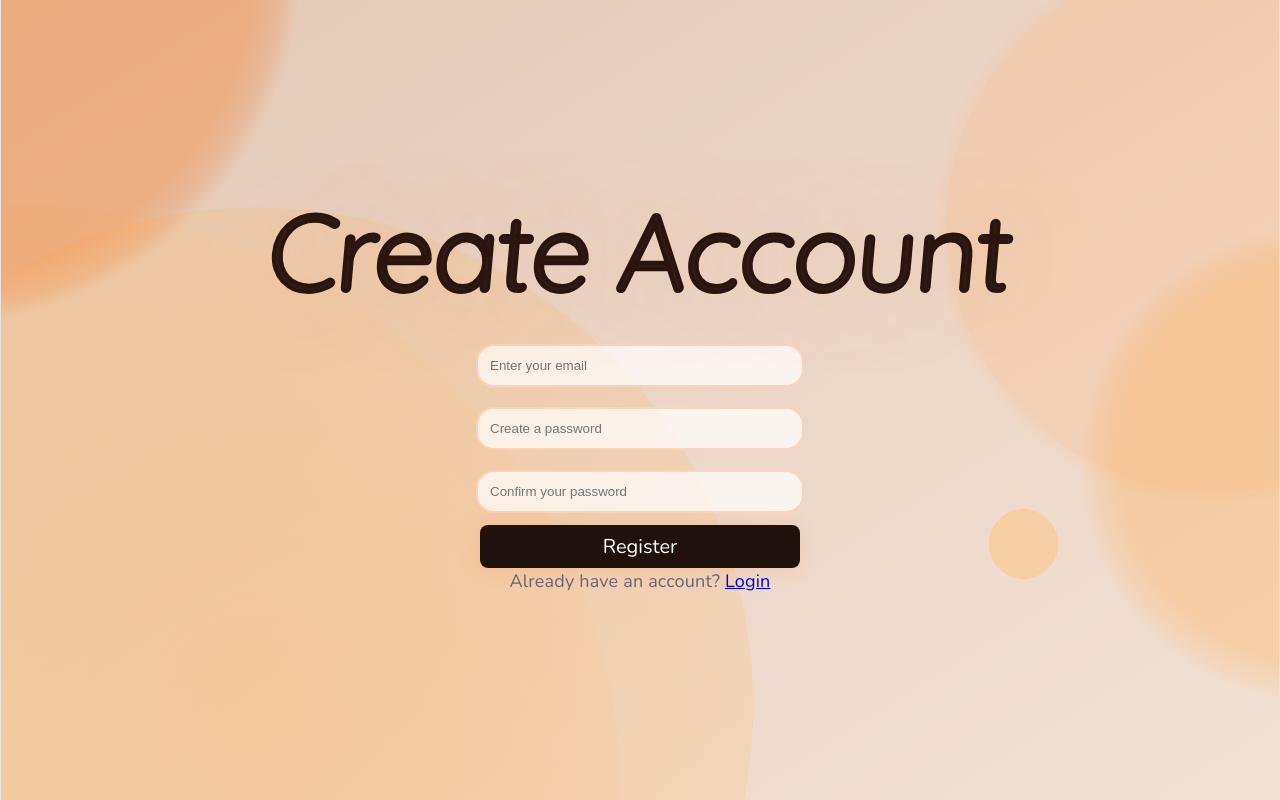
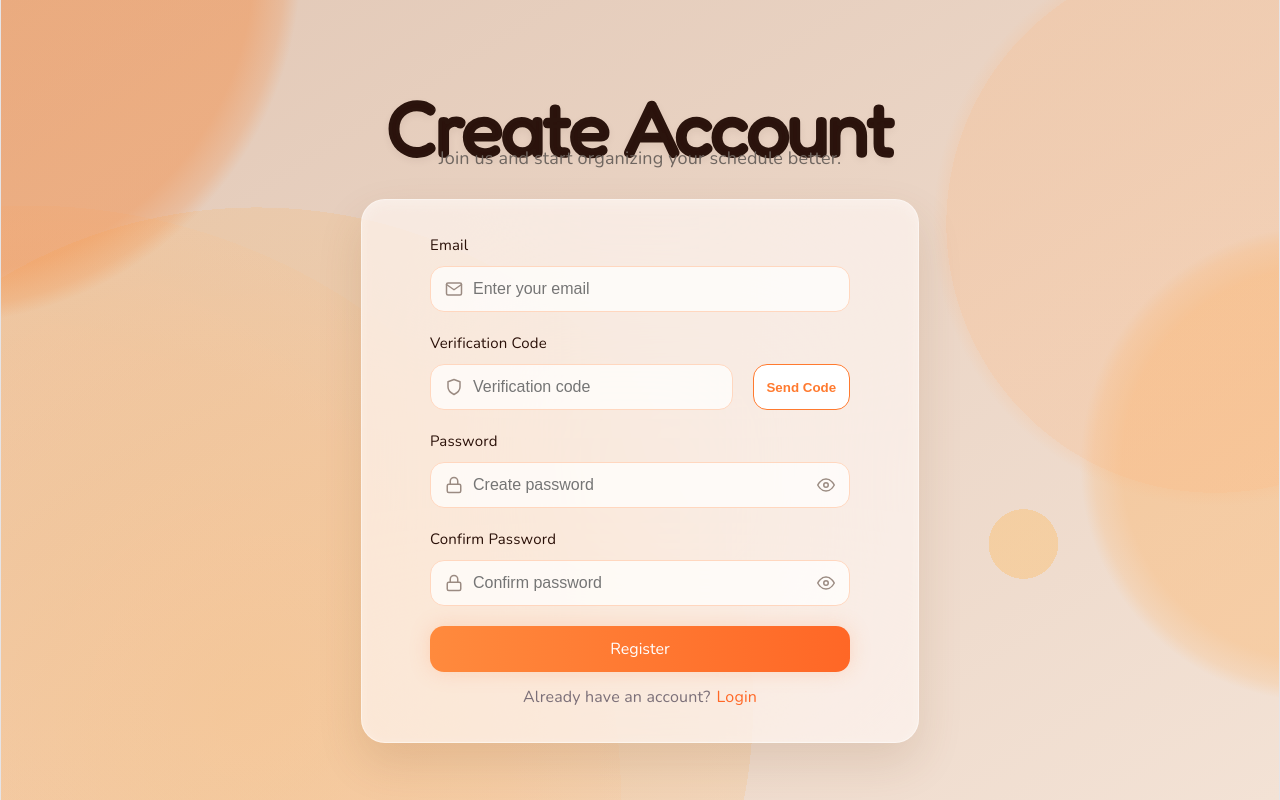
Before and after one commit to zruixuan/Orbital26-7665-ChroNUS, a React (Vite) app: page /register in a window 1280 px wide. Built offline with nearby package versions, Linux system fonts and the light colour scheme.

Commit message:
finish Register page

```diff
--- a/package.json
+++ b/package.json
@@ -10,10 +10,12 @@
     "preview": "vite preview"
   },
   "dependencies": {
+    "@fontsource/fredoka": "^5.2.10",
     "@fontsource/nunito": "^5.2.7",
     "@fontsource/quicksand": "^5.2.10",
     "react": "^19.2.6",
     "react-dom": "^19.2.6",
+    "react-icons": "^5.6.0",
     "react-router-dom": "^7.15.1"
   },
   "devDependencies": {
--- a/src/main.jsx
+++ b/src/main.jsx
@@ -1,4 +1,5 @@
 import "@fontsource/nunito";
+import "@fontsource/fredoka";
 
 import React from "react";
 import ReactDOM from "react-dom/client";
--- a/src/pages/ForgotPassword.jsx
+++ b/src/pages/ForgotPassword.jsx
@@ -1,7 +1,35 @@
+import { useNavigate } from "react-router-dom";
+import "../styles/login.css";
+import { Link } from "react-router-dom";
+
 function ForgotPassword() {
+  const navigate = useNavigate();
+
+  function handleReset() {
+    alert("Reset link / code sent successfully!");
+    navigate("/");
+  }
+
   return (
-    <div>
-      <h1>Forgot Password Page</h1>
+    <div className="login-page">
+      <div className="login-container">
+        <h1 className="login-title">Reset Password</h1>
+
+        <input
+          type="email"
+          placeholder="Enter your email"
+          className="login-input"
+        />
+
+        <button className="login-button" onClick={handleReset}>
+          Send Reset Code
+        </button>
+
+        <p className="login-text">
+          Remember your password?{" "}
+          <Link to="/">Back to Login</Link>
+        </p>
+      </div>
     </div>
   );
 }
--- a/src/pages/Login.jsx
+++ b/src/pages/Login.jsx
@@ -61,7 +61,7 @@ function LoginPage() {
       </p>
 
       <p className="bottom-text">
-        Forgot password? <Link to="/reset-password">Reset here</Link>
+        Forgot password? <Link to="/forgot-password">Reset here</Link>
       </p>
     </div>
   );
--- a/src/pages/Register.jsx
+++ b/src/pages/Register.jsx
@@ -1,11 +1,21 @@
 import { useState } from "react";
 import { Link } from "react-router-dom";
 import { useNavigate } from "react-router-dom";
+import "../styles/Register.css";
+import {
+  FiMail,
+  FiLock,
+  FiShield,
+  FiEye,
+  FiEyeOff
+} from "react-icons/fi";
 
 function Register() {
   const [email, setEmail] = useState("");
   const [password, setPassword] = useState("");
   const [confirmPassword, setConfirmPassword] = useState("");
+  const [showPassword, setShowPassword] = useState(false);
+  const [showConfirmPassword, setShowConfirmPassword] = useState(false);
   const navigate = useNavigate();
 
   const handleRegister = () => {
@@ -26,42 +36,86 @@ function Register() {
   return (
     <div className="login-page">
       <div className="login-container">
-        <h1 className="login-title">Create Account</h1>
-
+        <h1 className="login-title register-title">Create Account</h1>
+        <p className="register-subtitle">
+          Join us and start organizing your schedule better.
+        </p>
+          <div className="register-form-card">
+            <label className="register-label">Email</label>
+            <div className="register-input-wrapper">
+              <FiMail className="register-icon" />
               <input
                 type="email"
                 placeholder="Enter your email"
-          className="login-input"
+                className="login-input register-input"
                 value={email}
                 onChange={(e) => setEmail(e.target.value)}
               />
+            </div>
 
+            <label className="register-label">Verification Code</label>
+            <div className="register-code-row">
+                <div className="register-code-input-wrapper">
+                  <FiShield className="register-icon" />
                   <input
-          type="password"
-          placeholder="Create a password"
-          className="login-input"
+                    type="text"
+                    placeholder="Verification code"
+                    className="register-code-input"
+                  />
+                </div>
+                <button className="register-code-button">
+                  Send Code
+                </button>
+            </div>
+
+              <label className="register-label">Password</label>
+              <div className="register-input-wrapper">
+                <FiLock className="register-icon" />
+                <input
+                  type={showPassword ? "text" : "password"}
+                  placeholder="Create password"
+                  className="login-input register-input"
                   value={password}
                   onChange={(e) => setPassword(e.target.value)}
                 />
+                <div
+                  className="password-toggle"
+                  onClick={() => setShowPassword(!showPassword)}
+                >
+                  {showPassword ? <FiEyeOff /> : <FiEye />}
+                </div>
+              </div>
 
+              <label className="register-label">Confirm Password</label>
+              <div className="register-input-wrapper">
+                <FiLock className="register-icon" />
                 <input
-          type="password"
-          placeholder="Confirm your password"
-          className="login-input"
+                  type={showConfirmPassword ? "text" : "password"}
+                  placeholder="Confirm password"
+                  className="login-input register-input"
                   value={confirmPassword}
                   onChange={(e) => setConfirmPassword(e.target.value)}
                 />
+                <div
+                  className="password-toggle"
+                  onClick={() => setShowConfirmPassword(!showConfirmPassword)}
+                >
+                  {showConfirmPassword ? <FiEyeOff /> : <FiEye />}
+                </div>
+              </div>
 
             <button
-          className="login-button"
+              className="login-button register-button"
               onClick={handleRegister}
             >
               Register
             </button>
 
-        <p className="login-small-text">
-          Already have an account? <Link to="/">Login</Link>
+            <p className="register-small-text">
+              Already have an account?
+              <Link to="/">Login</Link>
             </p>
+        </div>
       </div>
     </div>
   );
--- a/src/styles/Login.css
+++ b/src/styles/Login.css
@@ -13,17 +13,16 @@ html, body, #root {
   mix-blend-mode: multiply;
 }
 .login-title {
-  font-size: 108px;
+  font-size: 128px ;
   font-weight: 900;
   color: #2b1d16;
   margin-bottom: 70px;
-  letter-spacing: -2px;
+  letter-spacing: 2px;
   text-shadow:
     0 0 100px rgba(255, 180, 120, 0.35);
     -webkit-text-stroke: 4px #2b140d;
-  font-family: "Quicksand", sans-serif;
+  font-family: "Fredoka", sans-serif;
 
-  transform: skew(-5deg);
 }
 .login-container {
     min-height: 100vh;
--- /dev/null
+++ b/src/styles/Register.css
@@ -0,0 +1,304 @@
+/*title Area*/
+.register-title {
+  font-size: 52px;
+  margin-bottom: 22px;
+}
+
+.register-subtitle {
+  margin-top: -20px;
+  margin-bottom: 28px;
+
+  font-size: 18px;
+  color: #6f6660;
+
+  text-align: center;
+}
+
+.register-title {
+  font-size: 76px !important;
+
+  font-family: "Fredoka", sans-serif !important;
+
+  font-weight: 800;
+
+  letter-spacing: -2px;
+
+  line-height: 1;
+
+  color: #2b120c;
+
+  margin-bottom: 0px;
+
+  text-shadow:
+    0 3px 10px rgba(60, 25, 10, 0.10);
+}
+
+
+/*Form Card*/
+.register-form-card {
+  width: 500px;
+
+  padding: 32px 28px;
+
+  border-radius: 24px;
+
+  background: rgba(255, 248, 244, 0.65);
+
+  backdrop-filter: blur(100px);
+
+  border: 1px solid rgba(255, 255, 255, 0.45);
+
+  box-shadow:
+    0 20px 45px rgba(120, 70, 30, 0.14),
+    0 4px 12px rgba(255, 255, 255, 0.25) inset;
+
+  display: flex;
+  flex-direction: column;
+  align-items: center;
+}
+
+.register-label {
+  width: 420px;
+
+  margin-bottom: 8px;
+
+  font-size: 15px;
+  font-weight: 800;
+  color: #2a1008;
+
+  text-align: left;
+}
+
+
+/*Normal Input*/
+.register-input-wrapper {
+  width: 420px;
+  height: 46px;
+
+  display: flex;
+  align-items: center;
+
+  padding: 0 14px;
+
+  border-radius: 14px;
+
+  background: rgba(255,255,255,0.72);
+
+  border: 1.5px solid #ffd7bf;
+
+  box-sizing: border-box;
+
+  margin-bottom: 18px;
+}
+
+.register-icon {
+  font-size: 18px;
+
+  color: #9b8b82;
+
+  margin-right: 10px;
+}
+
+.register-input {
+  flex: 1;
+
+  height: 100%;
+
+  border: none;
+  outline: none;
+
+  background: transparent;
+
+  font-size: 16px;
+  padding: 0;
+  margin: 0;
+
+  box-sizing: border-box;
+}
+
+.register-input-wrapper .register-input {
+  width: 100%;
+  height: 100%;
+
+  border: none !important;
+  outline: none !important;
+  box-shadow: none !important;
+
+  background: transparent !important;
+
+  border-radius: 0 !important;
+
+  padding: 0 !important;
+  margin: 0 !important;
+
+  font-size: 16px;
+}
+
+
+/*Verification Code Row*/
+.register-code-row {
+  width: 420px;
+
+  display: flex;
+  align-items: center;
+  gap: 20px;
+
+  margin-bottom: 18px;
+}
+
+.register-code-input-wrapper {
+  width: 310px;
+  height: 46px;
+
+  display: flex;
+  align-items: center;
+
+  padding: 0 14px;
+
+  border-radius: 14px;
+
+  background: rgba(255,255,255,0.72);
+
+  border: 1.5px solid #ffd7bf;
+
+  box-sizing: border-box;
+}
+
+.register-code-input {
+  flex: 1;
+
+  border: none;
+  outline: none;
+
+  background: transparent;
+
+  font-size: 16px;
+
+  padding: 0;
+  margin: 0;
+}
+
+.register-code-button {
+  width: 100px;
+  height: 46px;
+
+  padding: 0;
+
+  box-sizing: border-box;
+
+  border-radius: 14px;
+
+  background: white;
+
+  color: #ff7a2f;
+
+  border: 1.5px solid #ff7a2f;
+
+  font-weight: 800;
+
+  display: flex;
+  align-items: center;
+  justify-content: center;
+
+  cursor: pointer;
+
+  transition: 0.2s;
+}
+
+.register-code-button:hover {
+  background: #fff4ec;
+}
+
+
+/*Focus Animation*/
+.register-input-wrapper,
+.register-code-input-wrapper {
+  transition: 0.25s;
+}
+
+.register-input-wrapper:focus-within,
+.register-code-input-wrapper:focus-within {
+
+  border-color: #ff8a3d;
+
+  box-shadow:
+    0 0 0 4px rgba(255, 138, 61, 0.12),
+    0 8px 18px rgba(255, 138, 61, 0.12);
+
+  transform: translateY(-1px);
+}
+
+
+/*Password Eye Icon*/
+.password-toggle {
+  display: flex;
+  align-items: center;
+  justify-content: center;
+
+  color: #9b8b82;
+
+  cursor: pointer;
+
+  transition: 0.2s;
+}
+
+.password-toggle:hover {
+  color: #ff8a3d;
+}
+
+
+/*Register Button*/
+.register-button {
+  width: 420px;
+  height: 46px;
+
+  border: none;
+
+  border-radius: 14px;
+
+  background: linear-gradient(to right, #ff8a3d, #ff6726);
+
+  color: white;
+
+  font-size: 16px;
+  font-weight: 800;
+
+  cursor: pointer;
+
+  transition: 0.2s;
+}
+
+.register-button:hover {
+  transform: translateY(-1px);
+
+  box-shadow: 0 8px 18px rgba(255, 122, 47, 0.25);
+}
+
+
+/*Login Text*/
+.register-small-text {
+  margin-top: 12px;
+
+  text-align: center;
+
+  font-size: 16px;
+  color: #7b6f78;
+}
+
+.register-small-text a {
+  margin-left: 6px;
+
+  color: #ff6726;
+
+  font-weight: 800;
+
+  text-decoration: none;
+
+  transition: 0.2s;
+}
+
+.register-small-text a:hover {
+  color: #ff8a3d;
+
+  text-decoration: underline;
+}
```
Also changed, not shown: 1 other file (tests, documents, lock files or other folders). Lines whose indentation alone changed are shown as unchanged.
